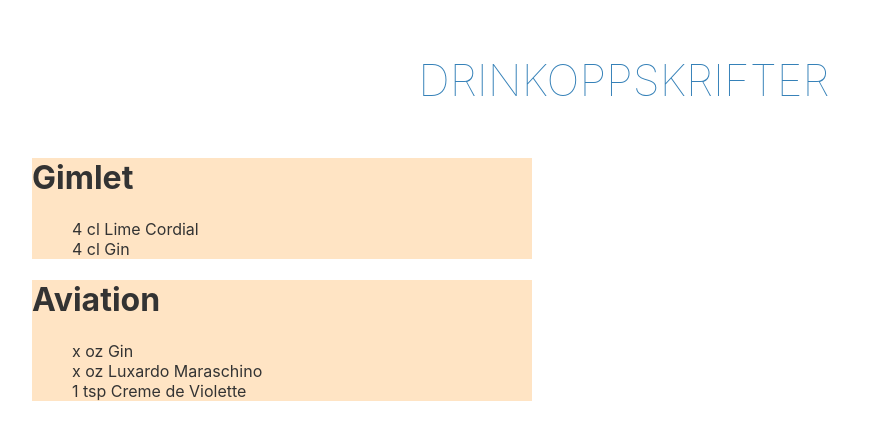
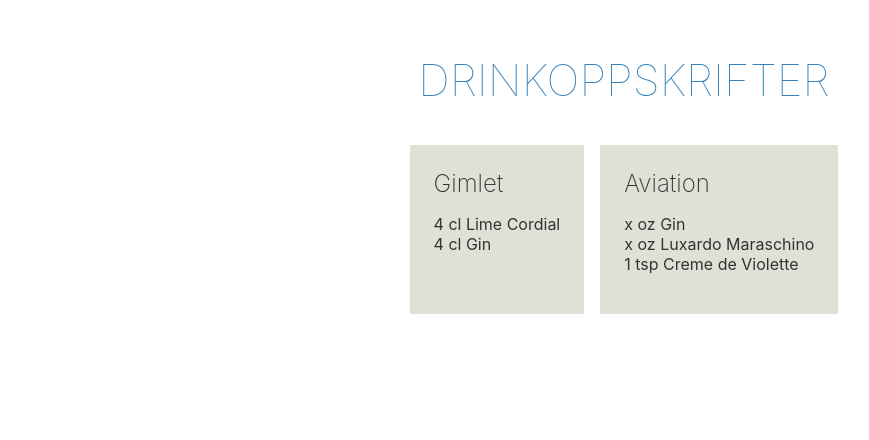
Before and after one commit to lenatorresdal/drinker, a Svelte app: page / in a window 1280 px wide. Shown: the top 440 px of the page, without its empty margins (24-893 px from the left). Built offline with nearby package versions, Linux system fonts and the light colour scheme.

Commit message:
Styled recipe tile

```diff
--- a/src/App.svelte
+++ b/src/App.svelte
@@ -1,15 +1,16 @@
 <script>
   import RecipeTile from "./components/RecipeTile.svelte";
   import recipes from "./recipes.js";
-  import FlexContainer from "./FlexContainer.svelte";
+  import FlexContainer from "./components/FlexContainer.svelte";
 </script>
 
 <main>
   <h1>Drinkoppskrifter</h1>
-  <FlexContainer />
-  {#each recipes as r}
-    <RecipeTile title={r.title} ingredients={r.ingredients} />
-  {/each}
+  <FlexContainer>
+    {#each recipes as r}
+      <RecipeTile title={r.title} ingredients={r.ingredients} />
+    {/each}
+  </FlexContainer>
 </main>
 
 <style type="text/scss">
--- a/src/FlexContainer.svelte
+++ b/src/components/FlexContainer.svelte
@@ -1,4 +1,6 @@
-<div class="container" />
+<div class="container">
+  <slot />
+</div>
 
 <style>
   .container {
--- a/src/components/RecipeTile.svelte
+++ b/src/components/RecipeTile.svelte
@@ -4,7 +4,7 @@
 </script>
 
 <div class="tile">
-    <h1>{title}</h1>
+  <div class="recipeHeader">{title}</div>
   <ul>
     {#each ingredients as i}
       <li>{i}</li>
@@ -12,16 +12,26 @@
   </ul>
 </div>
 
-<style>
+<style type="text/scss">
+  @import "../styles.scss";
+
   ul {
     text-align: left;
     list-style: none;
+    padding: 0;
   }
 
   .tile {
-        width: 500px;
+    max-width: 20rem;
     justify-content: center;
     align-items: center;
-        background-color: bisque;
+    background-color: $light-green;
+    margin: 0.5rem;
+    padding: 1.5rem;
+  }
+
+  .recipeHeader {
+    font-size: 1.5rem;
+    font-weight: 200;
   }
 </style>
```
Lines whose indentation alone changed are shown as unchanged.
